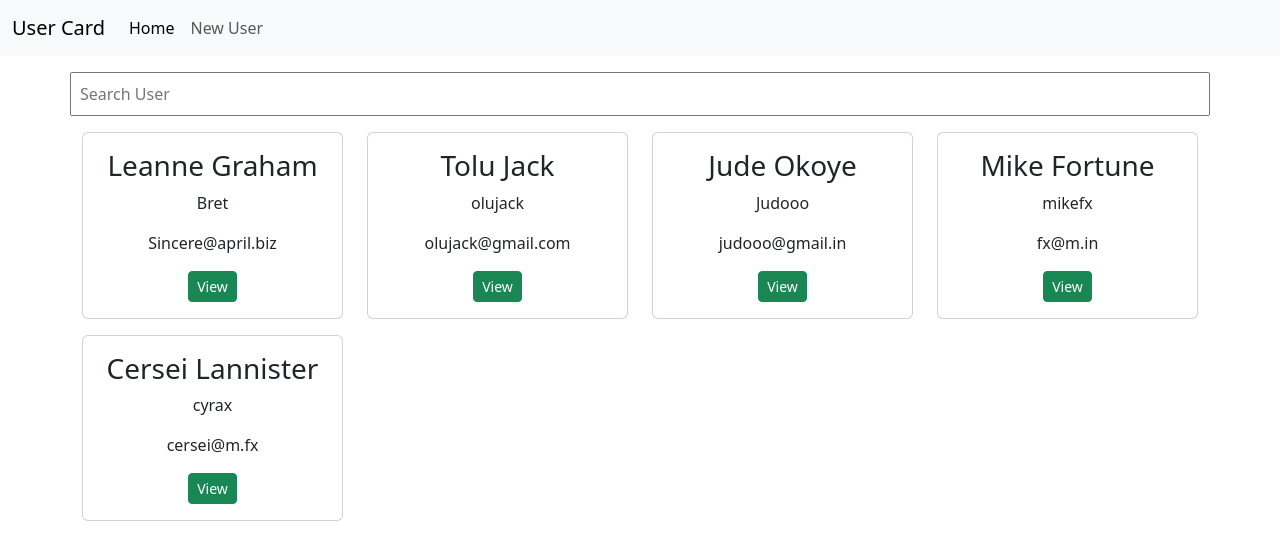
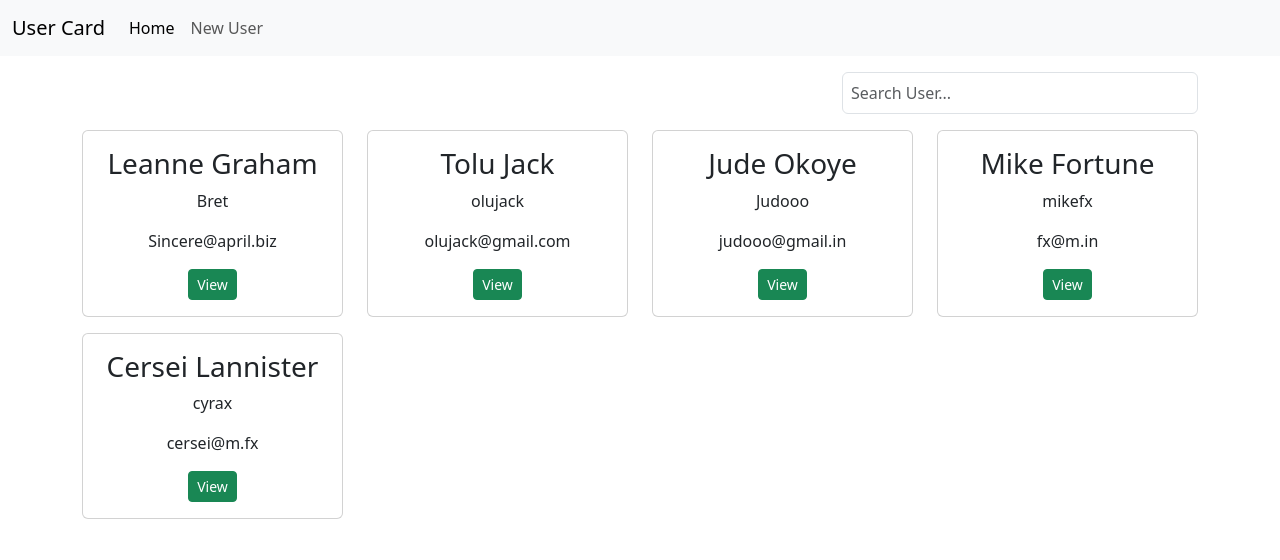
Before and after one commit to michaeloluwadamilare/user-mgt-app, a React (Create React App) app: page / in a window 1280 px wide. Shown: the top 560 px of the page. Built offline with nearby package versions, Linux system fonts and the light colour scheme; data requests are answered from the project's data file.

Commit message:
searchbox update

```diff
--- a/src/Home.js
+++ b/src/Home.js
@@ -20,7 +20,7 @@ const Home = () => {
 
   return (
     <>
-      <SearchBox searchChange={handleSearch} term={searchTerm} />
+      <SearchBox searchChange={handleSearch} />
       { error && <p> {error} </p>}
       { IsPending && <p>Loading...</p>}
       { filteredUsers && <User users={filteredUsers} />}
--- a/src/SearchBox.js
+++ b/src/SearchBox.js
@@ -3,13 +3,15 @@ const SearchBox = ({ searchChange }) => {
     return(
         <>
             <div className="container">
-                <div className="row mt-3">
-                    <input
-                        className='p-2'
-                        type='search'
-                        placeholder='Search User'
-                        onChange = {searchChange}
-                    />
+                <div className="row mt-3 justify-content-end">
+                    <div className="col-md-4">
+                        <input
+                            className='p-2 form-control'
+                            type='search'
+                            placeholder='Search User...'
+                            onChange = {searchChange}
+                        />
+                    </div>
                 </div>
             </div>
         </>
```
